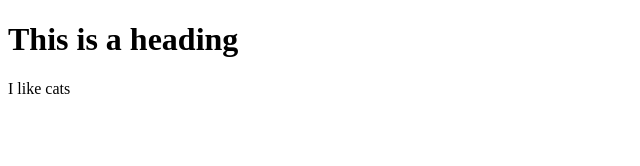
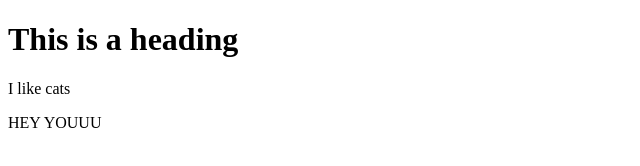
Before and after one commit to juudes/iat339demo, a plain HTML site: page index.html in a window 1280 px wide. Shown: the full height of the page, 0-640 px from the left. Drawn offline with Linux system fonts and the light colour scheme.

Commit message:
hey hey I added a line

```diff
--- a/index.html
+++ b/index.html
@@ -8,5 +8,7 @@
 		<body>
 			<h1>This is a heading</h1>
 			<p>I like cats</p>
+
+			<p>HEY YOUUU</p>
 		</body>
 	</html>
```
